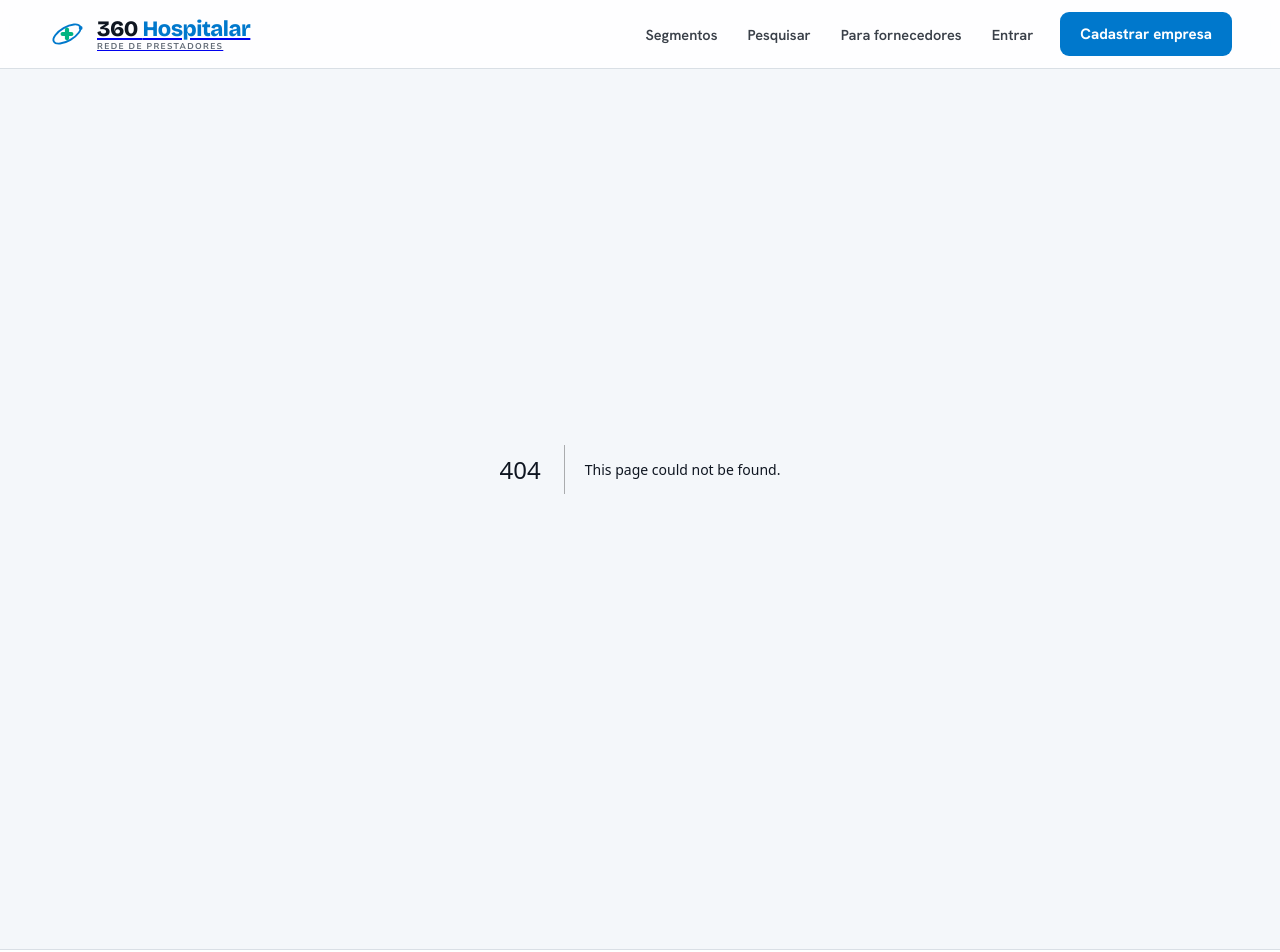
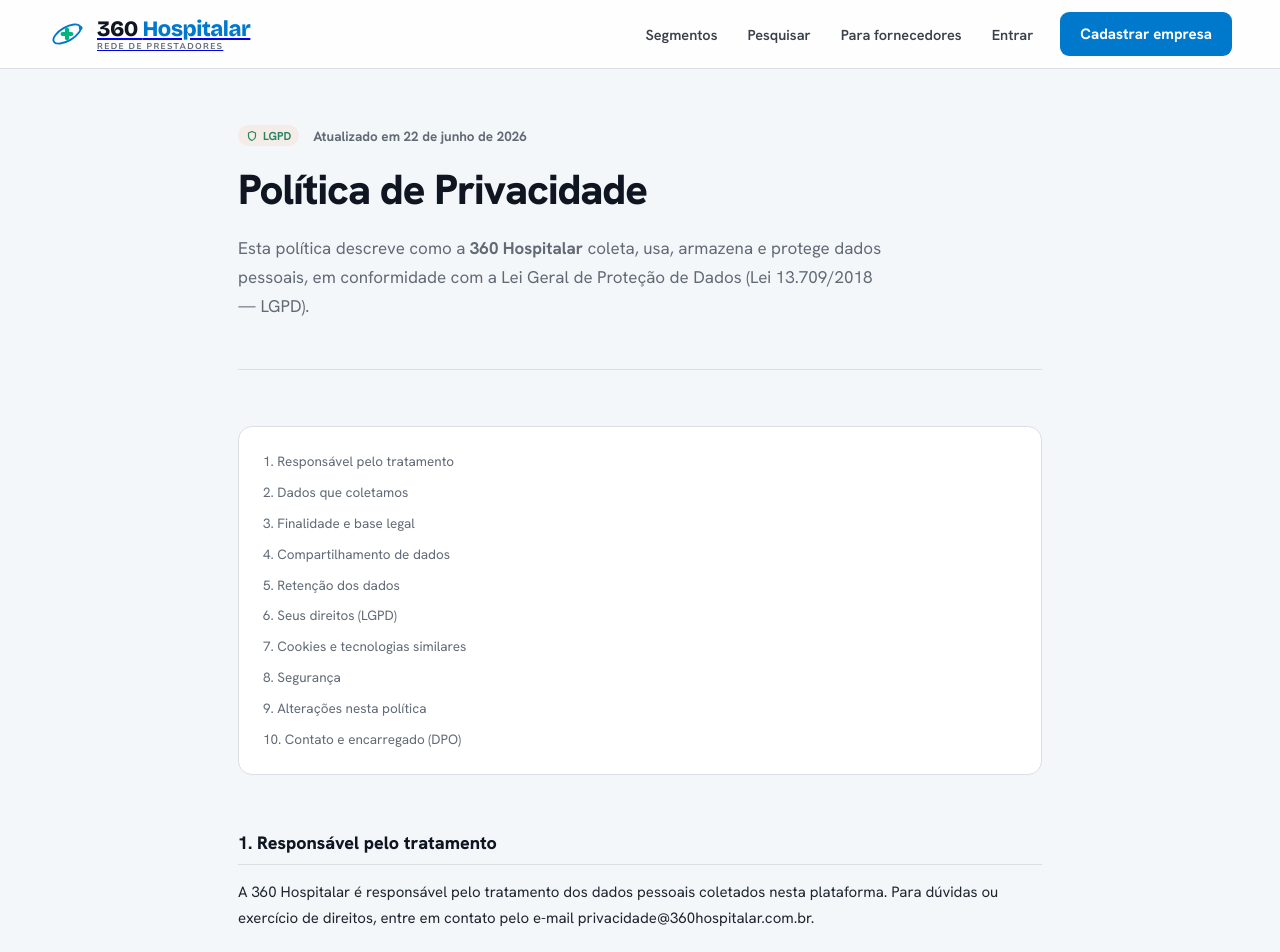
Before and after one commit to cyaafurtado/360-hospitalar, a Next.js app in the folder frontend/: page /politica-de-privacidade in a window 1280 px wide. Before the commit this address had no page. Shown: the top 952 px of the page. Built offline with nearby package versions, Linux system fonts and the light colour scheme.

Commit message:
Adiciona pagina de Politica de Privacidade (LGPD) e link no footer

```diff
--- /dev/null
+++ b/frontend/app/politica-de-privacidade/page.tsx
@@ -0,0 +1,148 @@
+import type { Metadata } from 'next';
+import Link from 'next/link';
+import { Icon } from '../../lib/icons';
+
+export const metadata: Metadata = {
+  title: 'Política de Privacidade — 360 Hospitalar',
+  description:
+    'Saiba como a 360 Hospitalar coleta, usa e protege seus dados pessoais, em conformidade com a LGPD.',
+};
+
+const SECTIONS = [
+  {
+    id: 'responsavel',
+    title: '1. Responsável pelo tratamento',
+    body: `A 360 Hospitalar é responsável pelo tratamento dos dados pessoais coletados nesta plataforma. Para dúvidas ou exercício de direitos, entre em contato pelo e-mail privacidade@360hospitalar.com.br.`,
+  },
+  {
+    id: 'dados-coletados',
+    title: '2. Dados que coletamos',
+    body: `Coletamos diferentes categorias de dados conforme o uso que você faz da plataforma:
+
+• Visitantes: dados de navegação (páginas acessadas, dispositivo, IP anonimizado) para fins de análise de desempenho.
+• Solicitantes de orçamento: nome, cargo, organização, e-mail, telefone, estado e cidade — fornecidos voluntariamente ao preencher o formulário de solicitação.
+• Fornecedores cadastrados: razão social, CNPJ, dados de contato, documentos comprobatórios (licenças, certificados) e informações do perfil público (descrição, serviços, avaliações recebidas).
+• Usuários do Portal: credenciais de acesso (e-mail e senha em hash bcrypt) e registros de atividade para auditoria de segurança.`,
+  },
+  {
+    id: 'finalidade',
+    title: '3. Finalidade e base legal',
+    body: `Tratamos seus dados com as seguintes finalidades e bases legais (art. 7º da LGPD):
+
+• Exibir o perfil público do fornecedor no diretório — execução de contrato (art. 7º, V).
+• Encaminhar solicitações de orçamento ao fornecedor correspondente — execução de contrato (art. 7º, V).
+• Verificação documental e emissão do Selo Verificada — execução de contrato e cumprimento de obrigação legal (art. 7º, V e II).
+• Enviar comunicações sobre o status da verificação e do cadastro — legítimo interesse (art. 7º, IX).
+• Análise estatística anônima de uso da plataforma — legítimo interesse (art. 7º, IX).
+• Prevenção a fraudes e segurança da plataforma — legítimo interesse (art. 7º, IX).`,
+  },
+  {
+    id: 'compartilhamento',
+    title: '4. Compartilhamento de dados',
+    body: `Não vendemos nem comercializamos dados pessoais. Os dados podem ser compartilhados somente nas seguintes situações:
+
+• Com o fornecedor destinatário, quando um comprador envia uma solicitação de orçamento ou contato.
+• Com prestadores de serviço técnico (hospedagem, banco de dados, envio de e-mail transacional) que atuam como operadores sob contrato de confidencialidade.
+• Com autoridades competentes, quando exigido por lei, ordem judicial ou para defesa de direitos em processos administrativos ou judiciais.`,
+  },
+  {
+    id: 'retencao',
+    title: '5. Retenção dos dados',
+    body: `Os dados são mantidos pelo tempo necessário às finalidades descritas ou pelos prazos legais aplicáveis:
+
+• Dados de perfil público do fornecedor: enquanto o cadastro estiver ativo; excluídos em até 30 dias após o encerramento.
+• Solicitações de orçamento: 5 anos, para fins de registro e eventual disputa contratual.
+• Logs de acesso: 6 meses, conforme o Marco Civil da Internet (Lei 12.965/2014, art. 15).
+• Documentos da verificação: 5 anos após o encerramento do cadastro.`,
+  },
+  {
+    id: 'direitos',
+    title: '6. Seus direitos (LGPD)',
+    body: `Nos termos da Lei 13.709/2018, você tem os seguintes direitos em relação aos seus dados pessoais:
+
+• Confirmação e acesso: saber se tratamos seus dados e obter cópia deles.
+• Correção: solicitar a atualização de dados incompletos, inexatos ou desatualizados.
+• Anonimização, bloqueio ou eliminação: para dados desnecessários ou tratados em desconformidade com a lei.
+• Portabilidade: receber seus dados em formato estruturado para transferência a outro fornecedor.
+• Eliminação dos dados tratados com base no consentimento.
+• Informação sobre compartilhamentos.
+• Revogação do consentimento a qualquer momento.
+
+Para exercer qualquer direito, envie sua solicitação para privacidade@360hospitalar.com.br. Responderemos em até 15 dias.`,
+  },
+  {
+    id: 'cookies',
+    title: '7. Cookies e tecnologias similares',
+    body: `Utilizamos cookies estritamente necessários para o funcionamento da plataforma (autenticação, preferências de sessão). Não utilizamos cookies de rastreamento de terceiros para fins publicitários.
+
+Você pode configurar seu navegador para bloquear ou alertar sobre cookies, mas algumas funcionalidades da plataforma podem deixar de funcionar corretamente.`,
+  },
+  {
+    id: 'seguranca',
+    title: '8. Segurança',
+    body: `Adotamos medidas técnicas e organizacionais adequadas para proteger os dados pessoais contra acesso não autorizado, perda ou destruição acidental, incluindo: transmissão via HTTPS/TLS, senhas armazenadas com hash bcrypt (custo ≥ 12), tokens JWT de curta duração e registro de auditoria de acessos.
+
+Em caso de incidente que possa acarretar risco ou dano relevante aos titulares, notificaremos a ANPD e os afetados nos prazos legais.`,
+  },
+  {
+    id: 'alteracoes',
+    title: '9. Alterações nesta política',
+    body: `Esta política pode ser atualizada periodicamente. Alterações relevantes serão comunicadas por e-mail aos usuários cadastrados ou por aviso na plataforma. A data da última atualização é indicada no topo desta página.`,
+  },
+  {
+    id: 'contato',
+    title: '10. Contato e encarregado (DPO)',
+    body: `Para exercer direitos, tirar dúvidas ou registrar reclamações relacionadas à privacidade:
+
+E-mail: privacidade@360hospitalar.com.br
+Prazo de resposta: até 15 dias úteis.
+
+Você também pode registrar reclamações diretamente à Autoridade Nacional de Proteção de Dados (ANPD): www.gov.br/anpd`,
+  },
+];
+
+export default function PrivacyPage() {
+  return (
+    <div className="screen cv-screen">
+
+      <section className="cv-hero">
+        <div className="cv-hero-eyebrow">
+          <span className="verified sm"><Icon name="shield2" size={12} stroke={2.4} /> LGPD</span>
+          <span>Atualizado em 22 de junho de 2026</span>
+        </div>
+        <h1>Política de Privacidade</h1>
+        <p>
+          Esta política descreve como a <strong>360 Hospitalar</strong> coleta, usa, armazena e
+          protege dados pessoais, em conformidade com a Lei Geral de Proteção de Dados (Lei
+          13.709/2018 — LGPD).
+        </p>
+      </section>
+
+      <nav className="policy-toc">
+        {SECTIONS.map((s) => (
+          <a key={s.id} href={`#${s.id}`} className="policy-toc-item">
+            {s.title}
+          </a>
+        ))}
+      </nav>
+
+      <div className="policy-body">
+        {SECTIONS.map((s) => (
+          <section key={s.id} id={s.id} className="policy-section">
+            <h2>{s.title}</h2>
+            {s.body.split('\n\n').map((para, i) => (
+              <p key={i}>{para}</p>
+            ))}
+          </section>
+        ))}
+      </div>
+
+      <div className="policy-footer-cta">
+        <Link href="/" className="btn-ghost">
+          <Icon name="back" size={15} /> Voltar ao início
+        </Link>
+      </div>
+
+    </div>
+  );
+}
--- a/frontend/components/Footer.tsx
+++ b/frontend/components/Footer.tsx
@@ -11,6 +11,7 @@ export function Footer() {
           <Link href="/como-verificamos">Como verificamos</Link>
           <Link href="/cadastrar">Para fornecedores</Link>
           <a>Contato</a>
+          <Link href="/politica-de-privacidade">Política de Privacidade</Link>
         </div>
       </div>
     </footer>
--- a/frontend/styles/globals.css
+++ b/frontend/styles/globals.css
@@ -438,6 +438,16 @@ em { font-style: italic; }
 .footer-links { display: flex; gap: 22px; }
 .footer-links a { font-size: 13.5px; color: var(--muted); text-decoration: none; cursor: pointer; }
 .footer-links a:hover { color: var(--primary); }
+
+/* ============ POLÍTICA DE PRIVACIDADE ============ */
+.policy-toc { display: flex; flex-direction: column; gap: 2px; background: var(--surface); border: 1px solid var(--border); border-radius: var(--radius); padding: 20px 24px; margin-bottom: 56px; }
+.policy-toc-item { font-size: 13.5px; color: var(--muted); text-decoration: none; padding: 5px 0; line-height: 1.4; }
+.policy-toc-item:hover { color: var(--primary); }
+.policy-body { display: flex; flex-direction: column; gap: 48px; }
+.policy-section h2 { font-size: 18px; font-weight: 750; color: var(--text-strong); margin-bottom: 14px; padding-bottom: 10px; border-bottom: 1px solid var(--border); }
+.policy-section p { font-size: 15px; color: var(--text); line-height: 1.75; margin-bottom: 10px; white-space: pre-line; }
+.policy-section p:last-child { margin-bottom: 0; }
+.policy-footer-cta { margin-top: 72px; padding-top: 32px; border-top: 1px solid var(--border); }
 
 /* ============ CADASTRO DE EMPRESA ============ */
 .register { padding-top: 24px; max-width: 1180px; }
```
